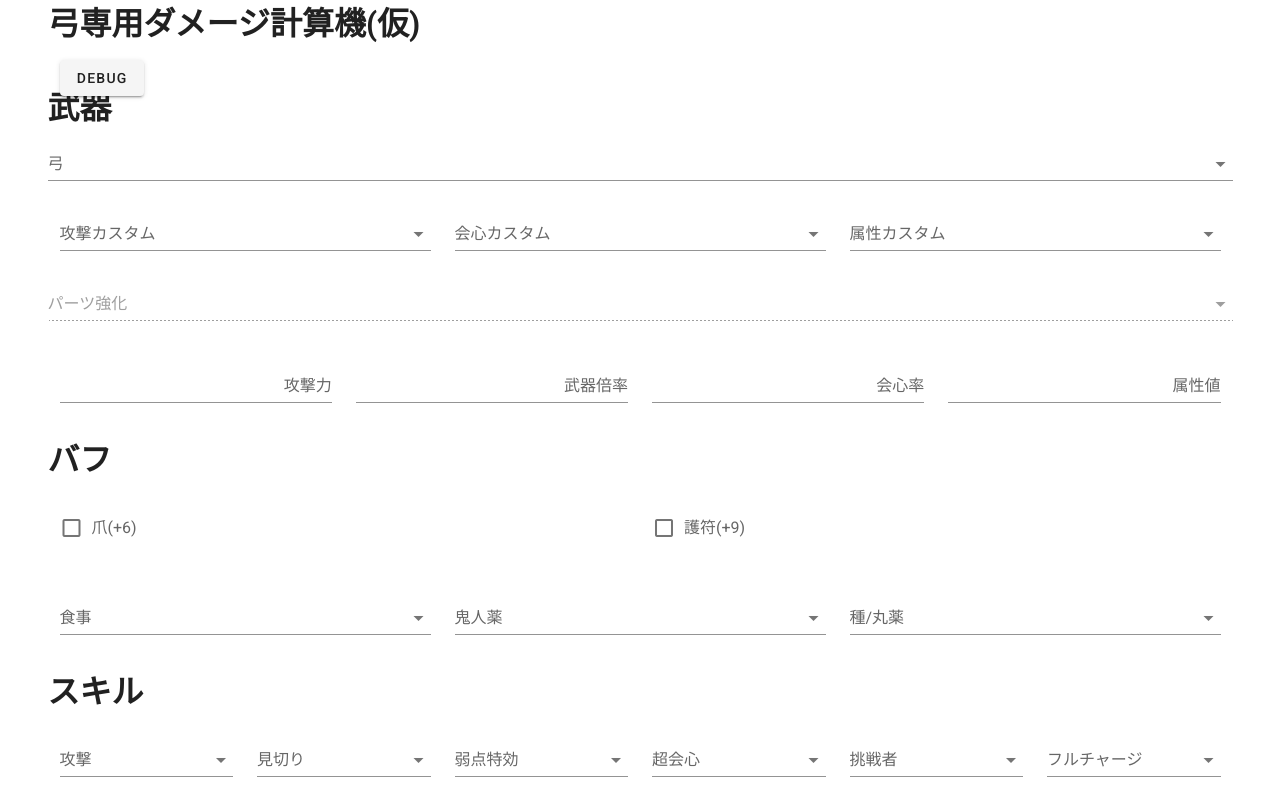
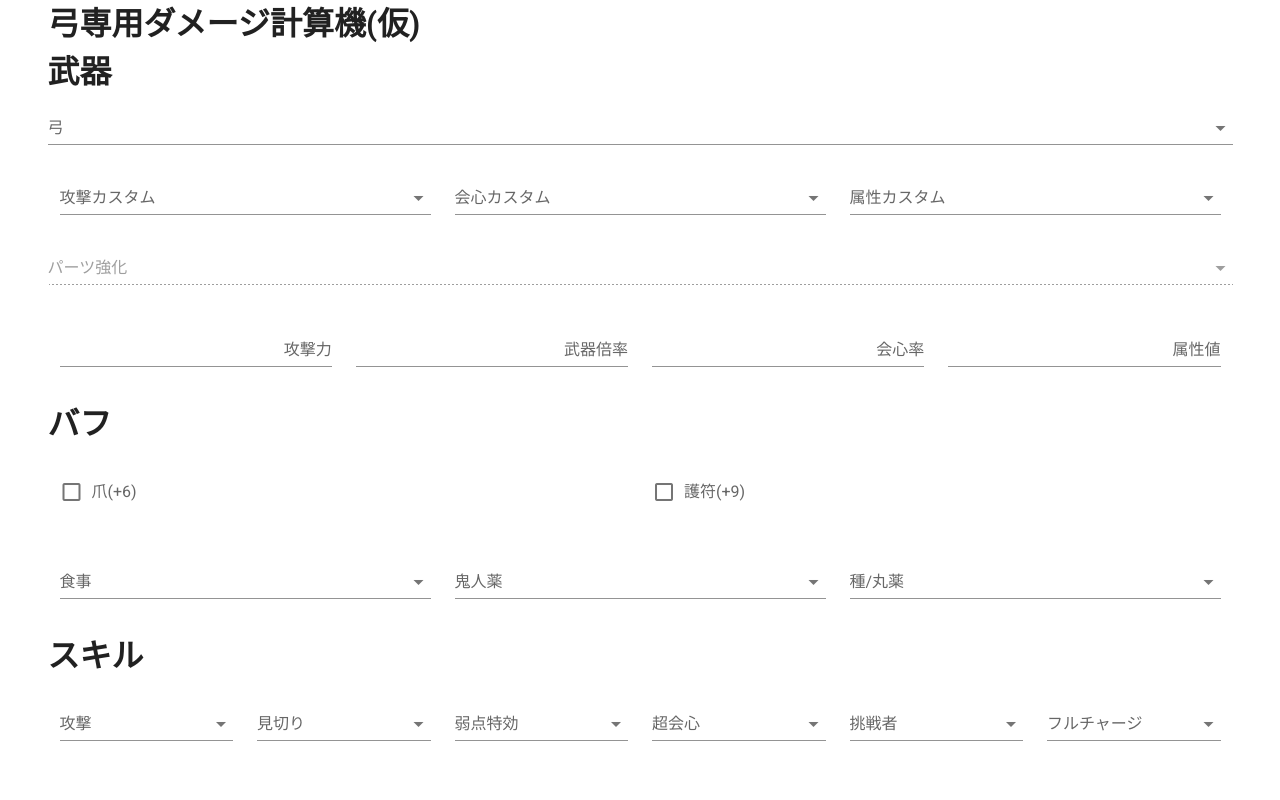
Before and after one commit to reireias/mhwib-bow-dmg, a Nuxt app: page / in a window 1280 px wide. Shown: the top 800 px of the page. Built offline with nearby package versions, Linux system fonts and the light colour scheme.

Commit message:
remove debug button

```diff
--- a/components/Weapon.vue
+++ b/components/Weapon.vue
@@ -1,6 +1,5 @@
 <template>
   <v-container>
-    <v-btn @click="debug">debug</v-btn>
     <v-row>
       <h1>武器</h1>
     </v-row>
@@ -75,11 +74,6 @@ export default {
     element() {
       return this.bow ? this.bow.element.value : null
     }
-  },
-  methods: {
-    debug() {
-      console.log(this.bow)
-    }
   }
 }
 </script>
```
